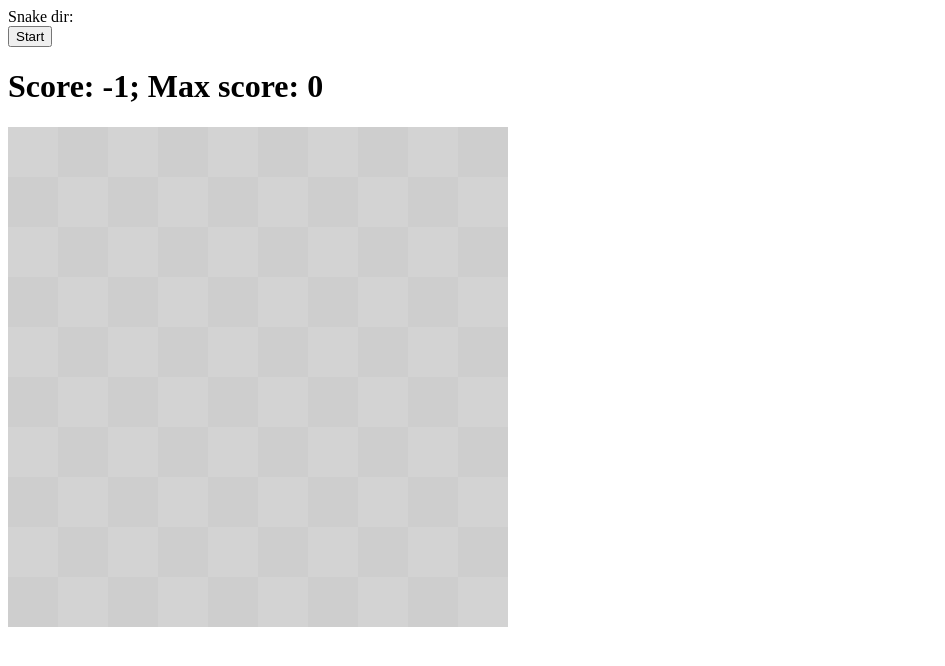
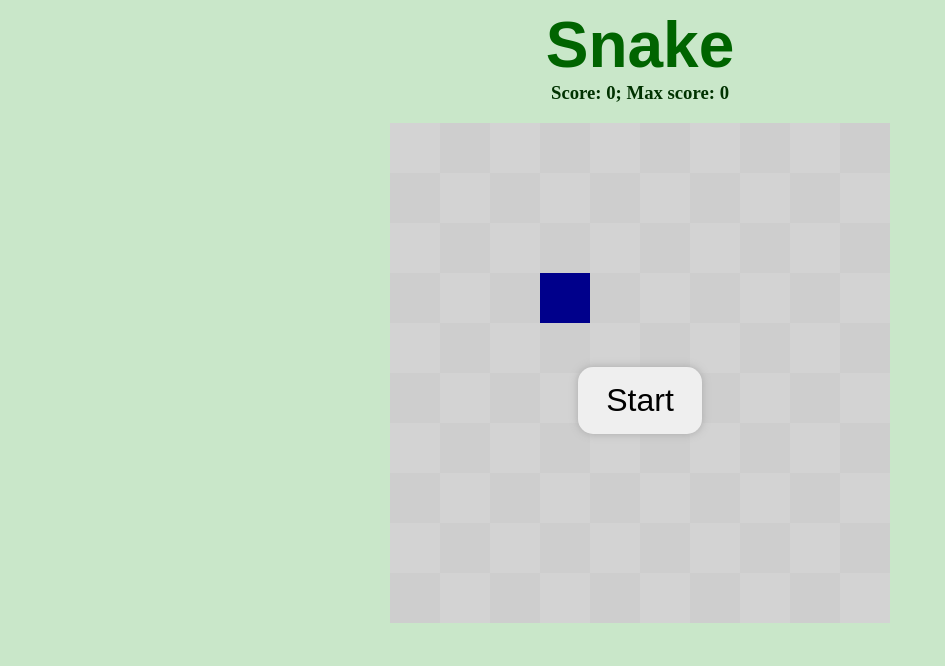
Before and after one commit to goldsami/snake, a plain HTML site: page index.html in a window 1280 px wide. Shown: the whole page, without its empty margins (0-945 px from the left). Drawn offline with nearby package versions, Linux system fonts and the light colour scheme.

Commit message:
style: styling added

```diff
--- a/app.js
+++ b/app.js
@@ -5,7 +5,7 @@ const App = {
       fieldLen: 10,
       snake: {
         direction: null,
-        cells: []
+        cells: [{x: 4, y: 4}]
       },
       food: null,
       timeoutId: null,
@@ -17,6 +17,7 @@ const App = {
         return localStorage.getItem('maxScore') || 0
       },
       allowChangeDir: true,
+      gameStarted: false,
     };
   },
   computed: {
@@ -26,9 +27,10 @@ const App = {
   },
   methods: {
     start() {
+      this.gameStarted = true
       this.allowChangeDir = true
       this.snake.cells = [
-          {x: 1, y: 1}
+          {x: 4, y: 4}
       ]
       this.generateFood()
       if (this.timeoutId) clearInterval((this.timeoutId))
@@ -132,6 +134,7 @@ const App = {
     },
     endGame() {
       clearInterval(this.timeoutId)
+      this.gameStarted = false
       this.food = null
       this.snake.direction = null
       if (this.score > this.maxScore) {
--- a/index.html
+++ b/index.html
@@ -9,9 +9,8 @@
 </head>
 <body>
   <div id="app">
-    Snake dir: {{snake.direction}} <br>
-    <button @click="start">Start</button>
-    <h1>Score: {{score}}; Max score: {{maxScore}}</h1>
+    <h1>Snake</h1>
+    <h3>Score: {{score}}; Max score: {{maxScore}}</h3>
     <div class="field">
       <div class="rows" v-for="x of fieldLen">
         <div :class="{
@@ -23,6 +22,7 @@
           }"
              class="cell" v-for="y of fieldLen"></div>
       </div>
+      <div v-if="!gameStarted" class="start-game"><button @click="start">Start</button></div>
     </div>
   </div>
   <script src="https://unpkg.com/vue@next"></script>
--- a/style.css
+++ b/style.css
@@ -1,4 +1,23 @@
+html {
+  background-color: #c9e7c9;
+}
+
 #app {
+  display: flex;
+  flex-direction: column;
+  align-items: center;
+}
+
+h3 {
+  margin-top: 0;
+  color: #003200;
+}
+
+h1 {
+  font-size: 4em;
+  margin: 0;
+  font-family: fantasy;
+  color: darkgreen;
 }
 
 .rows {
@@ -24,5 +43,21 @@
   background-size: cover;
 }
 
-.snake-head {
+.start-game {
+  position: absolute;
+  top: 0;
+  left: 0;
+  height: 100%;
+  width: 100%;
+  display: flex;
+  align-items: center;
+  justify-content: center;
 }
+
+.start-game button {
+  padding: 15px 28px;
+  border: none;
+  font-size: 2em;
+  border-radius: 15px;
+  box-shadow: 0 0 8px 0 darkgrey;
+}
```
Also changed, not shown: assets/raspberry.png (added).
